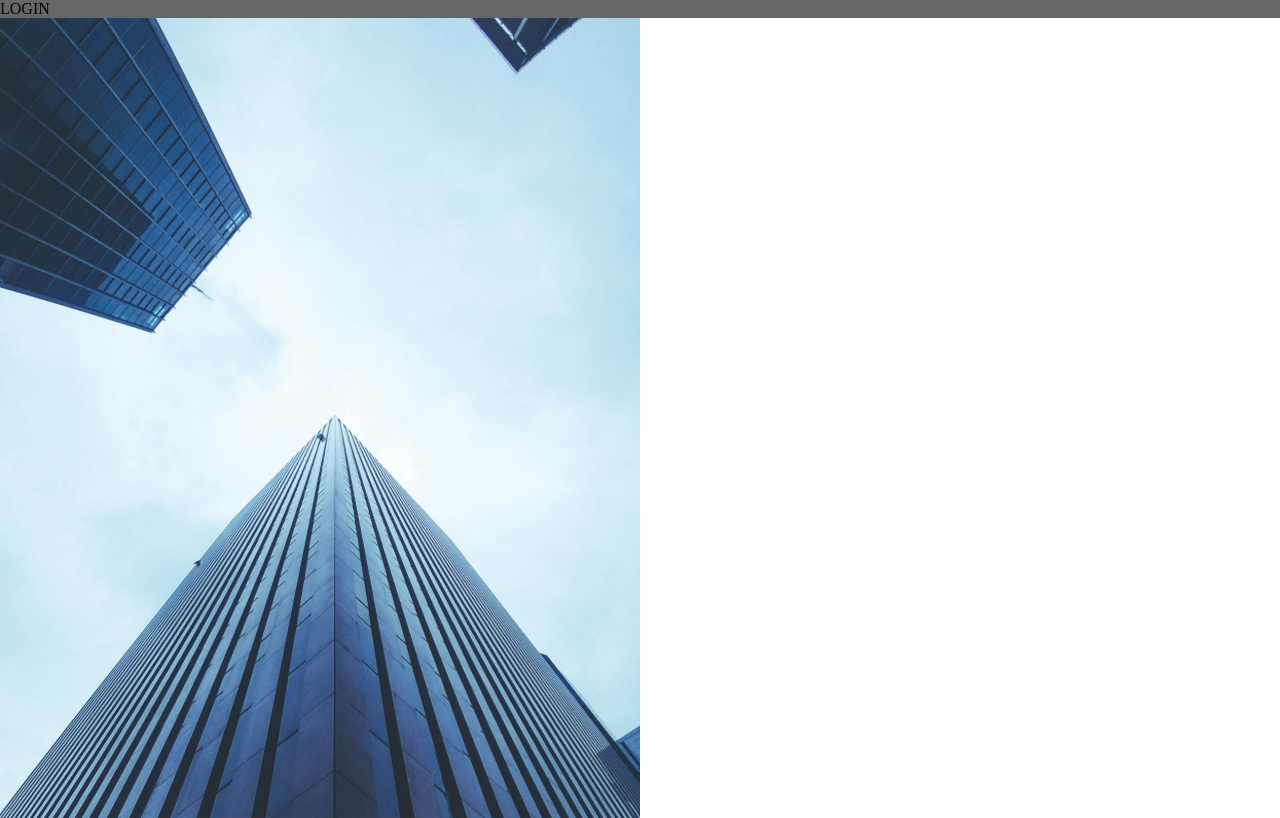
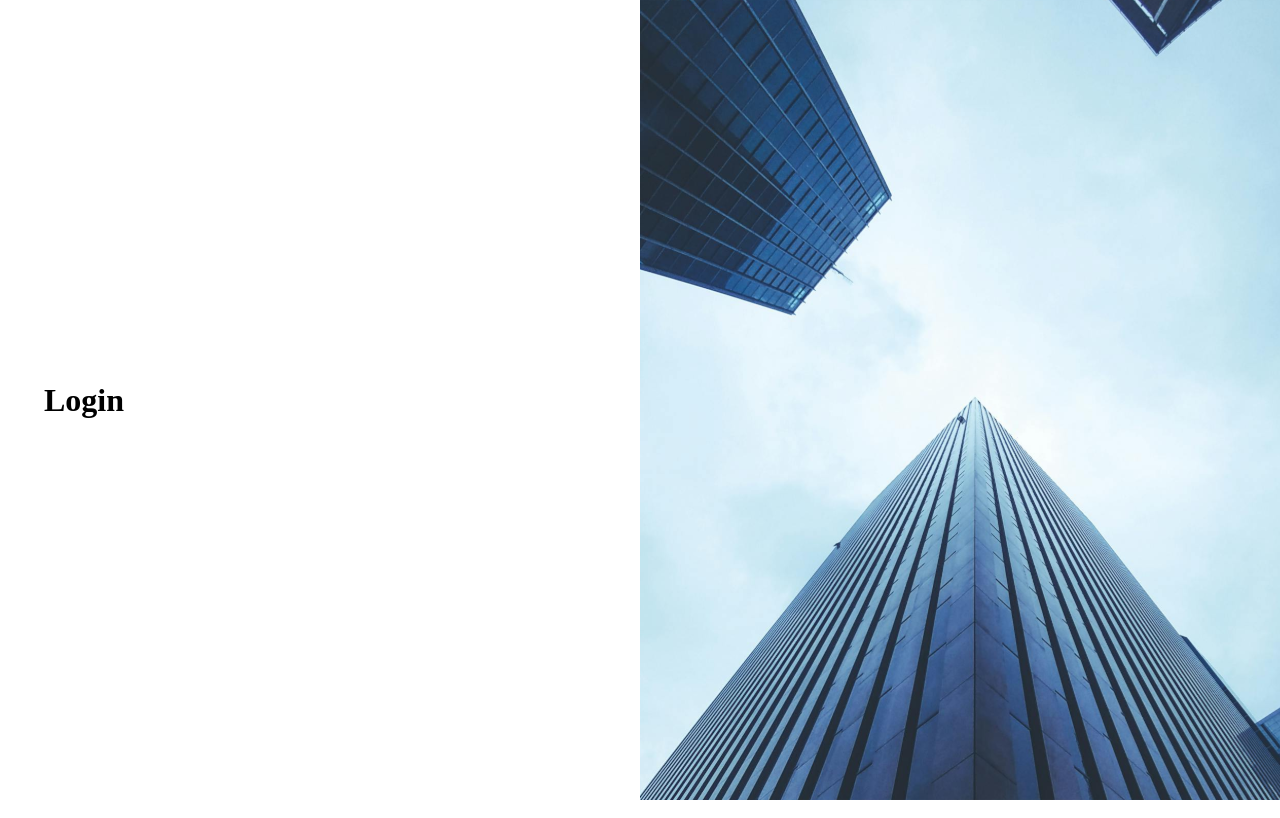
Before and after one commit to Marcosrofee/dnc-dashboard-mr, a React (Vite) app: page / in a window 1280 px wide. Built offline with nearby package versions, Linux system fonts and the light colour scheme.

Commit message:
Fiet:material-ui-insert

```diff
--- a/package.json
+++ b/package.json
@@ -10,6 +10,9 @@
     "preview": "vite preview"
   },
   "dependencies": {
+    "@emotion/react": "^11.14.0",
+    "@emotion/styled": "^11.14.0",
+    "@mui/material": "^6.3.1",
     "@types/styled-components": "^5.1.34",
     "react": "^18.3.1",
     "react-dom": "^18.3.1",
--- /dev/null
+++ b/src/components/BannerImage.tsx
@@ -0,0 +1,8 @@
+import styled from 'styled-components'
+
+export const BannerImage = styled.div`
+  background-image: url(image.svg);
+  background-size: cover;
+  height: 100vh;
+  width: 50vw;
+`
--- /dev/null
+++ b/src/components/index.ts
@@ -0,0 +1 @@
+export * from './BannerImage'
--- a/src/pages/Login.tsx
+++ b/src/pages/Login.tsx
@@ -1,19 +1,26 @@
-import styled from 'styled-components'
+import { Box, Container, Grid } from '@mui/material'
+import { BannerImage } from '@/components'
 
-const LoginArea = styled.div`
-  background: #666;
-`
-const LoginImage = styled.div`
-  background-image: url(image.svg);
-  background-size: cover;
-  height: 100vh;
-  width: 50vw;
-`
 function Login() {
   return (
     <>
-      <LoginArea>LOGIN</LoginArea>
-      <LoginImage />
+      <Box>
+        <Grid container>
+          <Grid
+            item
+            xs={12}
+            sm={6}
+            sx={{ alignItems: 'center', display: 'flex', height: '100vh' }}
+          >
+            <Container maxWidth="sm">
+              <h1>Login</h1>
+            </Container>
+          </Grid>
+          <Grid item sm={6} sx={{ display: { xs: 'nome', sm: 'block' } }}>
+            <BannerImage />
+          </Grid>
+        </Grid>
+      </Box>
     </>
   )
 }
--- a/src/pages/Registration.tsx
+++ b/src/pages/Registration.tsx
@@ -1,19 +1,26 @@
-import styled from 'styled-components'
+import { Box, Container, Grid } from '@mui/material'
+import { BannerImage } from '@/components'
 
-const RegistrationArea = styled.div`
-  background: #333;
-`
-const RegistrationImage = styled.div`
-  background-image: url(image.svg);
-  background-size: cover;
-  height: 100vh;
-  width: 50vw;
-`
 function Restration() {
   return (
     <>
-      <RegistrationArea>LOGIN</RegistrationArea>
-      <RegistrationImage />
+      <Box>
+        <Grid container>
+          <Grid
+            item
+            xs={12}
+            sm={6}
+            sx={{ alignItems: 'center', display: 'flex', height: '100vh' }}
+          >
+            <Container maxWidth="sm">
+              <h1>Cadastro</h1>
+            </Container>
+          </Grid>
+          <Grid item sm={6} sx={{ display: { xs: 'nome', sm: 'block' } }}>
+            <BannerImage />
+          </Grid>
+        </Grid>
+      </Box>
     </>
   )
 }
--- a/tsconfig.app.json
+++ b/tsconfig.app.json
@@ -9,7 +9,7 @@
     "skipLibCheck": true,
     "baseUrl": ".",
     "paths": {
-      "@*": ["src/*"]
+      "@/*": ["src/*"]
     },
 
     /* Bundler mode */
--- a/tsconfig.json
+++ b/tsconfig.json
@@ -2,7 +2,7 @@
   "compilerOptions": {
     "baseUrl": ".",
     "paths": {
-      "@*": ["src/*"]
+      "@/*": ["src/*"]
     }
   },
   "files": [],
--- a/vite.config.ts
+++ b/vite.config.ts
@@ -5,10 +5,13 @@
 // https://vite.dev/config/
 export default defineConfig({
   plugins: [react()],
-  resolve:{
-    alias:{
-      '@': path.resolve(__dirname, './src' )
+  optimizeDeps: {
+    include: ['@emotion/styled'],
+  },
 
-    }
-  }
+  resolve: {
+    alias: {
+      '@': path.resolve(__dirname, './src'),
+    },
+  },
 })
```
Also changed, not shown: 1 other file (tests, documents, lock files or other folders).
